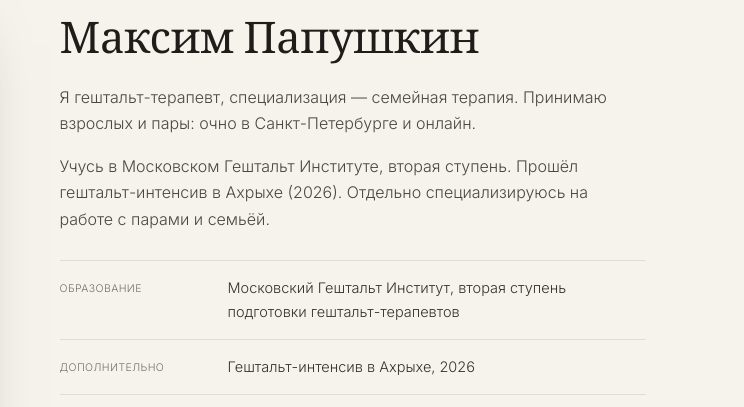
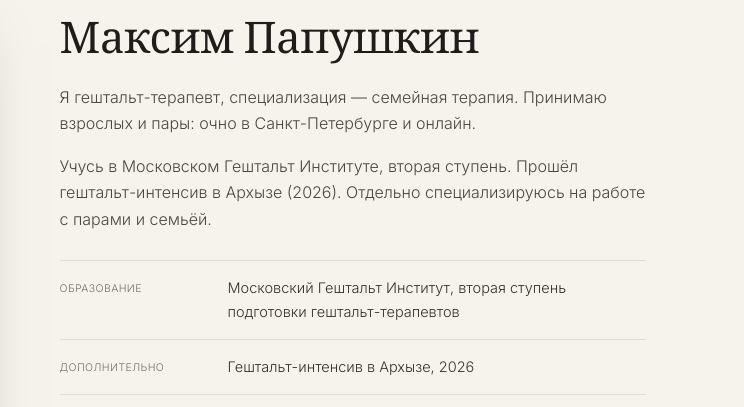
Before and after one commit to 2bstudio-ru/papushkin-psy, a plain HTML site: page index.html in a window 1280 px wide. Shown: the part 2646-3053 px from the top of the page, 536-1280 px from the left. Drawn offline with nearby package versions, Linux system fonts and the light colour scheme.

Commit message:
Update index.html

```diff
--- a/index.html
+++ b/index.html
@@ -470,10 +470,10 @@
         <span class="label">Обо мне</span>
         <h2 style="font-size:clamp(30px,3.4vw,44px);margin-bottom:20px">Максим Папушкин</h2>
         <p>Я гештальт-терапевт, специализация — семейная терапия. Принимаю взрослых и пары: очно в Санкт-Петербурге и онлайн.</p>
-        <p>Учусь в Московском Гештальт Институте, вторая ступень. Прошёл гештальт-интенсив в Ахрыхе (2026). Отдельно специализируюсь на работе с парами и семьёй.</p>
+        <p>Учусь в Московском Гештальт Институте, вторая ступень. Прошёл гештальт-интенсив в Архызе (2026). Отдельно специализируюсь на работе с парами и семьёй.</p>
         <dl class="creds">
           <div class="cred"><dt>Образование</dt><dd>Московский Гештальт Институт, вторая ступень подготовки гештальт-терапевтов</dd></div>
-          <div class="cred"><dt>Дополнительно</dt><dd>Гештальт-интенсив в Ахрыхе, 2026</dd></div>
+          <div class="cred"><dt>Дополнительно</dt><dd>Гештальт-интенсив в Архызе, 2026</dd></div>
           <div class="cred"><dt>Специализация</dt><dd>Семейная терапия, работа с парами</dd></div>
           <div class="cred"><dt>Практика</dt><dd>Личная еженедельная терапия и супервизия</dd></div>
           <div class="cred"><dt>Аудитория</dt><dd>Взрослые, пары</dd></div>
```
